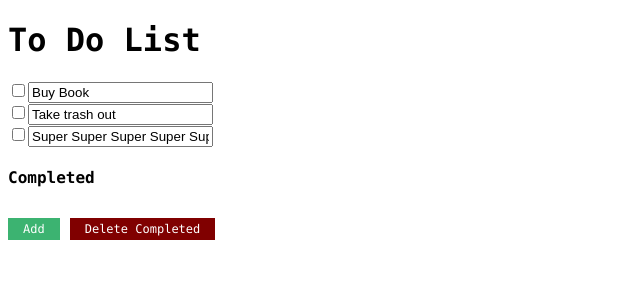
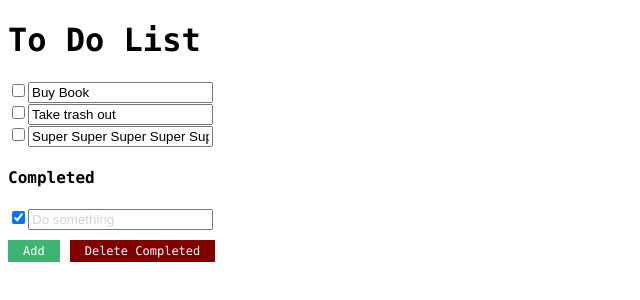
Before and after one commit to yuriemuramatsu/cs124-lab1, a React (Create React App) app in the folder react-app/: page / in a window 1280 px wide. Shown: the top 300 px of the page, without its empty margins (0-640 px from the left). Built offline with nearby package versions, Linux system fonts and the light colour scheme.

Commit message:
doesn't move lists, but check works

```diff
--- a/react-app/src/App.js
+++ b/react-app/src/App.js
@@ -1,5 +1,5 @@
 import './App.css';
-import React, {useState} from "react";
+import React, {useEffect, useState} from "react";
 
 import AddButton from "./addButton";
 import DeleteButton from "./deleteButton";
@@ -11,8 +11,6 @@ function App(props) {
 
     const [todo, setTodo] = useState(props.initialData);
 
-    const [completedTaskList, setCompletedTaskList] = useState([]);
-
     const [showAlert, setShowAlert] = useState(false);
 
     function handleItemChanged(itemId, field, newValue) {
@@ -23,11 +21,13 @@ function App(props) {
         setTodo(newData)
         console.log(newData)
         console.log(todo)
+        // setCompletedList(todo.filter(item => item.isChecked))
+        // setUnCompletedList(todo.filter(item => !item.isChecked))
+
     }
 
     function handleCompletedDeleted() {
-        setTodo(todo.filter((item) => !completedTaskList.includes(item.id)));
-        setCompletedTaskList([]);
+        setTodo(todo.filter((item) => item.isChecked));
         console.log(todo)
     }
 
@@ -54,17 +54,17 @@ function App(props) {
         <h1>To Do List</h1>
         <TaskList
             todo={todo}
-            setTodo={setTodo}
-            completedData={completedTaskList}
-            setCompletedData={setCompletedTaskList}
+            // setTodo={setTodo}
             onItemChanged={handleItemChanged}
+            isCompletedList={false}
         />
         <h4>Completed</h4>
         <TaskList
-            todo={completedTaskList}
+            todo={todo}
+            isCompletedList={true}
             // completedData={completedTaskList}
             // setCompletedData={setCompletedTaskList}
-            // onItemChanged={handleItemChanged}
+            onItemChanged={handleItemChanged}
         />
         <div className="editTasks">
             <AddButton
--- a/react-app/src/index.js
+++ b/react-app/src/index.js
@@ -24,6 +24,12 @@ const initialData = [
         textInput: "Super Super Super Super Super Super SuperSuper long",
         blur: false
     },
+    {
+        id: generateUniqueID,
+        isChecked: true,
+        textInput: "Do something",
+        blur: true
+    },
 ];
 
 ReactDOM.render(
--- a/react-app/src/task.js
+++ b/react-app/src/task.js
@@ -1,65 +1,74 @@
-import React, {useState} from "react";
+import React, {useEffect, useState} from "react";
 import './task.css';
 import Checkbox from './checkbox';
 import TextInput from './textInput';
 
 function Task(props) {
     // checked holds all checkboxes that are checked
-    let [checked, setChecked] = useState(false); //why
+
+    let [checked, setChecked] = useState(props.item.isChecked); //why
+
+    useEffect(() => {
+        console.log(checked)
+    }, [checked])
 
     function toggleCheckbox() {
-        console.log(checked)
 
-        console.log(props.completedData)
-        if (!props.completedData.includes(props.item)) {
-            console.log("checked")
-            props.setCompletedData([...props.completedData,
-                {
-                    id: props.item.id,
-                    isChecked: true,
-                    textInput: props.item.textInput,
-                    blur: true
-                }]);
-            props.setTodo(props.todo.filter(element => element.id != props.item.id))
-            // props.setTodo([...props.todo].splice(props.element, 1));
+        props.onItemChanged(props.item.id, "isChecked", !props.item.isChecked)
 
-        } else {
-            console.log(checked)
-            props.setCompletedData(props.completedData.filter(element => element.id != props.item.id));
-            props.setData([...props.data,
-                {
-                    id: props.item.id,
-                    isChecked: false,
-                    textInput: props.item.textInput,
-                    blur: false
-                }]);
-            // console.log([...props.completedData].splice(props.element, 1))
-        }
+
+
+        // if (!checked) {
+        //     props.setCompletedData([...props.completedData,
+        //         {
+        //             id: props.item.id,
+        //             isChecked: true,
+        //             textInput: props.item.textInput,
+        //             blur: true
+        //         }]);
+        //     props.setTodo(props.todo.filter(element => element.id != props.item.id))
+        //     console.log(props.completedData)
+        //     console.log("checked")
+        //
+        // } else {
+        //     props.setCompletedData(props.completedData.filter(element => element.id != props.item.id));
+        //     props.setTodo([...props.todo,
+        //         {
+        //             id: props.item.id,
+        //             isChecked: false,
+        //             textInput: props.item.textInput,
+        //             blur: false
+        //         }]);
+        //     console.log(props.completedData)
+        //     console.log("not checked")
+        // }
+
         setChecked(!checked);
 
-        // if (!checked) {
-        //     console.log("checked has been called")
-        //     colorId = "task2"
-        //     console.log(colorId)
-        //     if (!props.completedData.includes(props.item)) {
-        //         props.setCompletedData([...props.completedData,
-        //             {
-        //                 id: props.item.id,
-        //                 isChecked: true,
-        //                 textInput: props.item.textInput,
-        //                 blur: true
-        //             }]);
-        //         //props.setData(props.data.filter(element => element != props.item.id))
-        //         props.setData([...props.data].splice(props.element, 1));
-        //     }
+        // console.log(props.completedData)
+        // if (!(props.completedData.includes(props.item))) {
+        //     console.log("checked")
+        //     props.setCompletedData([...props.completedData,
+        //         {
+        //             id: props.item.id,
+        //             isChecked: true,
+        //             textInput: props.item.textInput,
+        //             blur: true
+        //         }]);
+        //     props.setTodo(props.todo.filter(element => element.id != props.item.id))
+        //     // props.setTodo([...props.todo].splice(props.element, 1));
         //
         // } else {
-        //     console.log("unchecked")
-        //     if (props.completedData.includes(props.item)) {
-        //         let newCompletedData = props.completedData.filter(item => item !== props.item.id)
-        //         props.setCompletedData(newCompletedData);
-        //         console.log(newCompletedData);
-        //     }
+        //     console.log(checked)
+        //     props.setCompletedData(props.completedData.filter(element => element.id != props.item.id));
+        //     props.setTodo([...props.todo,
+        //         {
+        //             id: props.item.id,
+        //             isChecked: false,
+        //             textInput: props.item.textInput,
+        //             blur: false
+        //         }]);
+        //     // console.log([...props.completedData].splice(props.element, 1))
         // }
     }
 
@@ -71,7 +80,7 @@ function Task(props) {
         <TextInput
             // onItemChanged={props.onItemChanged}
             textData={props.item.textInput}
-            taskId = {props.item.id}
+            taskId={props.item.id}
             onItemChanged={props.onItemChanged}
             blur={props.item.blur}
         />
--- a/react-app/src/taskList.js
+++ b/react-app/src/taskList.js
@@ -1,23 +1,60 @@
-import React from "react";
+import React, {useEffect, useState} from "react";
 import Task from './task'
 
 function TaskList(props) {
+    const [completedList, setCompletedList] = useState(props.todo.filter(item => item.isChecked));
+    const [unCompletedList, setUnCompletedList] = useState(props.todo.filter(item => !item.isChecked));
+
+    console.log("hi")
+    // const subList = props.todo.filter(item => props.isCompletedList && item.isChecked);
+
+    useEffect(() => {
+        console.log(completedList, "cl")
+        console.log(unCompletedList, "un")
+    }, [completedList, unCompletedList])
 
     return <>
-        {props.todo.length > 0 && (
-            props.todo.map(singleTask => {
+        {/*{*/}
+        {/*// props.subList !== undefined &&*/}
+        {/*// props.subList.map(singleTask => {*/}
+        {/*//     return <>*/}
+        {/*//         <Task*/}
+        {/*//             onItemChanged={props.onItemChanged}*/}
+        {/*//             item={singleTask}*/}
+        {/*//             todo={props.todo}*/}
+        {/*//             // setCompleted={setCompletedList}*/}
+        {/*//             // setUncompleted={setUnCompletedList}*/}
+        {/*//             // isCompletedList={props.isCompletedList}*/}
+        {/*//         />*/}
+        {/*//     </>*/}
+        {/*// })}*/}
+
+        {
+            props.isCompletedList ?
+                completedList.map(singleTask => {
                     return <>
                         <Task
                             onItemChanged={props.onItemChanged}
                             item={singleTask}
                             todo={props.todo}
-                        setTodo={props.setTodo}
-                        completedData={props.completedData}
-                        setCompletedData={props.setCompletedData}
+                            setCompleted={setCompletedList}
+                            setUncompleted={setUnCompletedList}
+                            isCompletedList={props.isCompletedList}
+                        />
+                    </>
+                }) :
+                unCompletedList.map(singleTask => {
+                    return <>
+                        <Task
+                            onItemChanged={props.onItemChanged}
+                            item={singleTask}
+                            todo={props.todo}
+                            isCompletedList={props.isCompletedList}
+                            setCompleted={setCompletedList}
+                            setUncompleted={setUnCompletedList}
                         />
                     </>
                 })
-        )
         }
     </>
 }
```
Lines whose indentation alone changed are shown as unchanged.
